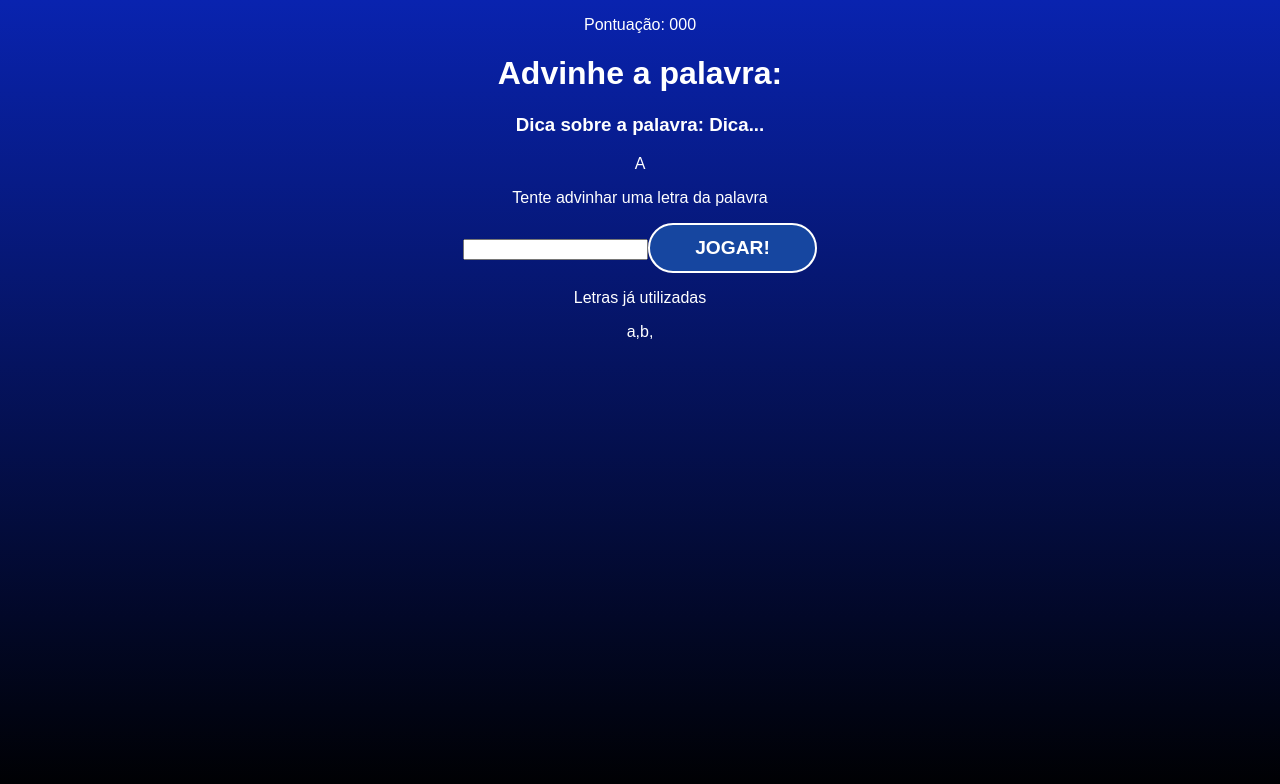
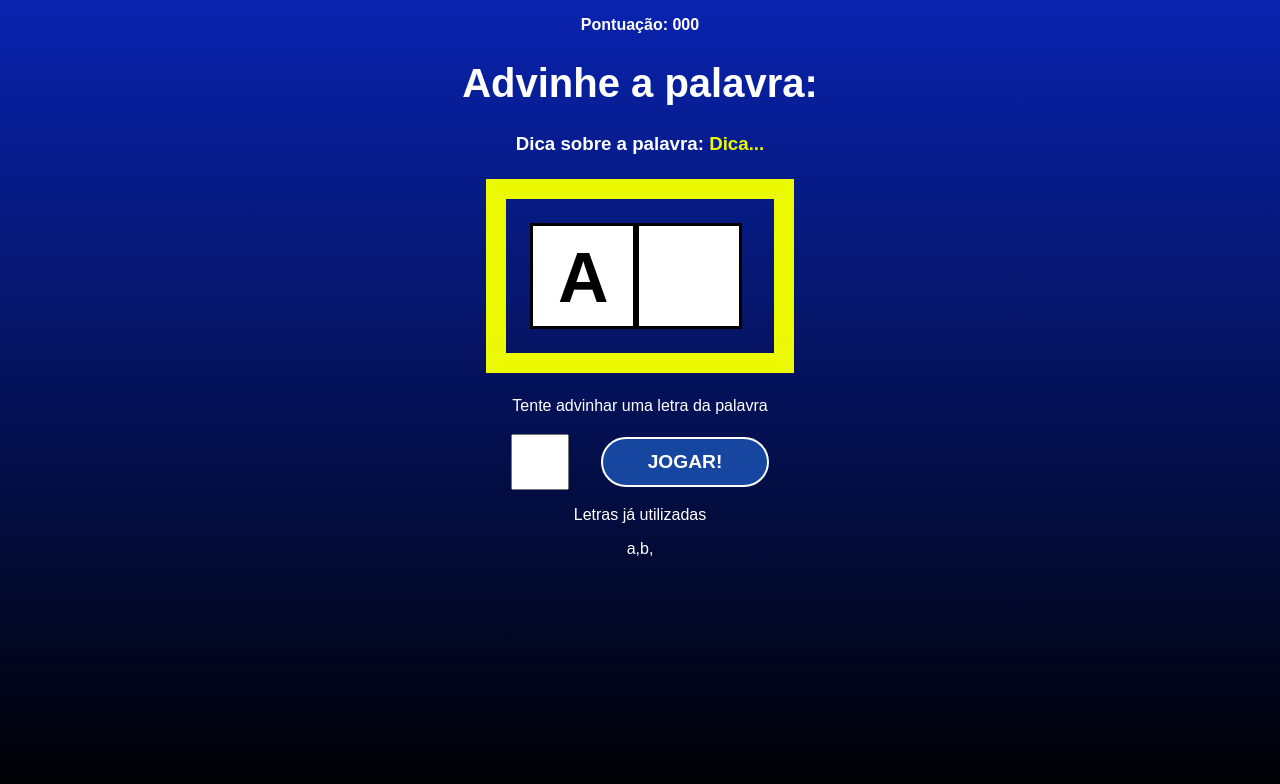
Before and after one commit to LuisPaulo1/secret-word, a React (Create React App) app: page / in a window 1280 px wide. Both pictures are taken after a click on the button "COMEÇAR O JOGO". Shown: the top 784 px of the page. Built offline with nearby package versions, Linux system fonts and the light colour scheme.

Commit message:
CSS da tela do jogo

```diff
--- a/src/components/Game.css
+++ b/src/components/Game.css
@@ -0,0 +1,49 @@
+.game h1 {
+  font-size: 2.5em;
+}
+
+.points span {
+  font-weight: bold;
+}
+
+.tip span {
+  color: #ecfa00;
+}
+
+.wordContainer {
+  margin: 1.5em;
+  padding: 1.5em;
+  border: 20px solid #ecfa00;
+  display: flex;
+}
+
+.letter,
+.blankSquare {
+  font-size: 70px;
+  line-height: 1.5;
+  border: 3px solid #000;
+  height: 100px;
+  width: 100px;
+  text-transform: uppercase;
+  background-color: #fff;
+  color: #000;
+  font-weight: bold;
+}
+
+.letterContainer p {
+  margin-bottom: 1.2em;
+}
+
+.letterContainer form {
+  display: flex;
+  align-items: center;
+  justify-content: center;
+}
+
+.letterContainer input {
+  height: 50px;
+  width: 50px;
+  font-size: 2em;
+  text-align: center;
+  margin-right: 1em;
+}
```
